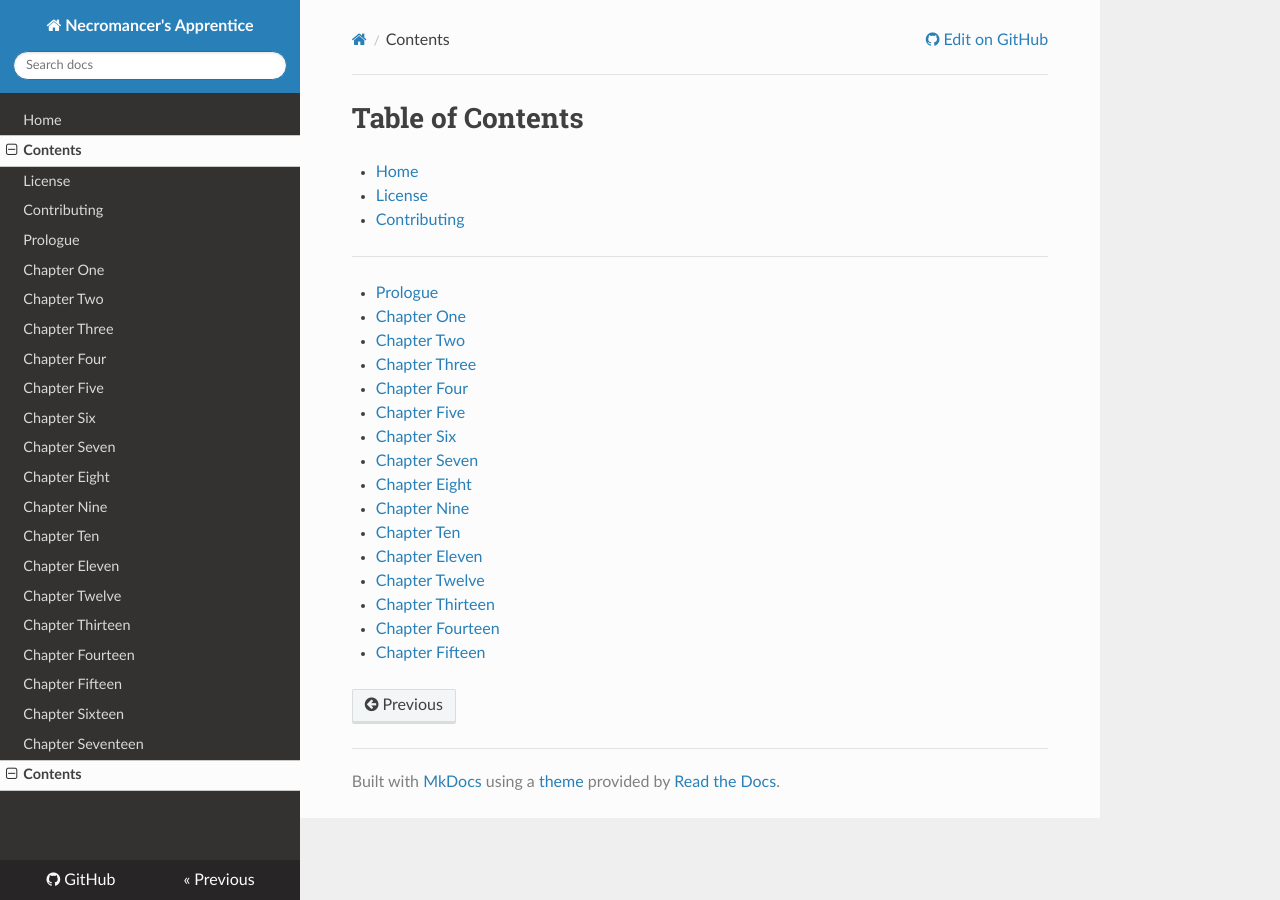
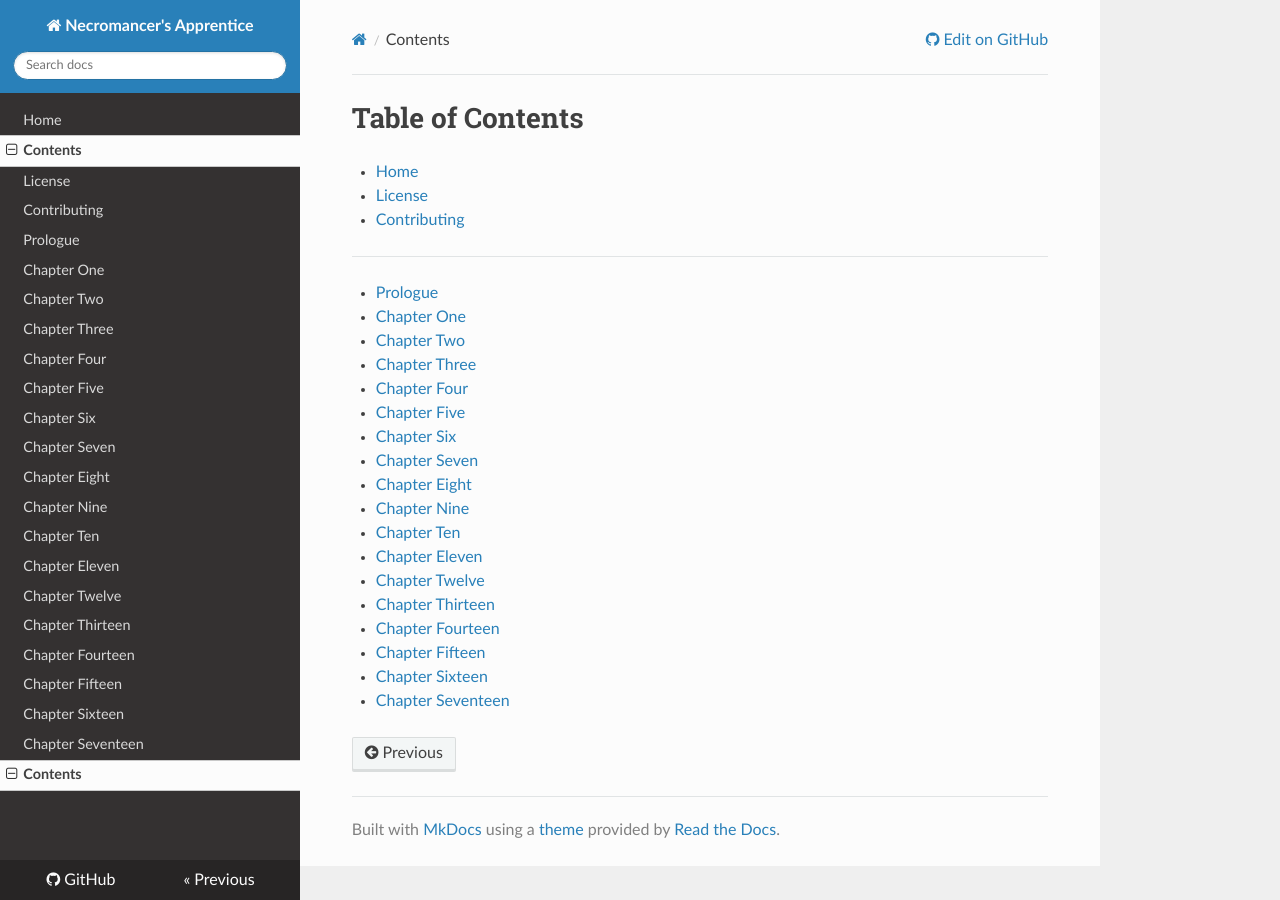
Before and after one commit to shakna-israel/NecromancersApprentice, an MkDocs documentation site: the page built from docs/Contents.md, in a window 1280 px wide. Built offline with MkDocs 1.6.1, drawn with Linux system fonts in a browser that asks for light colours; nearby versions of some CDN libraries; old or Windows-style settings are respelled for this version of MkDocs.

Commit message:
Updated TOC

```diff
--- a/docs/Contents.md
+++ b/docs/Contents.md
@@ -20,3 +20,5 @@
 * [Chapter Thirteen](013-Chapter-Thirteen.md)
 * [Chapter Fourteen](014-Chapter-Fourteen.md)
 * [Chapter Fifteen](015-Chapter-Fifteen.md)
+* [Chapter Sixteen](015-Chapter-Sixteen.md)
+* [Chapter Seventeen](015-Chapter-Seventeen.md)
```
